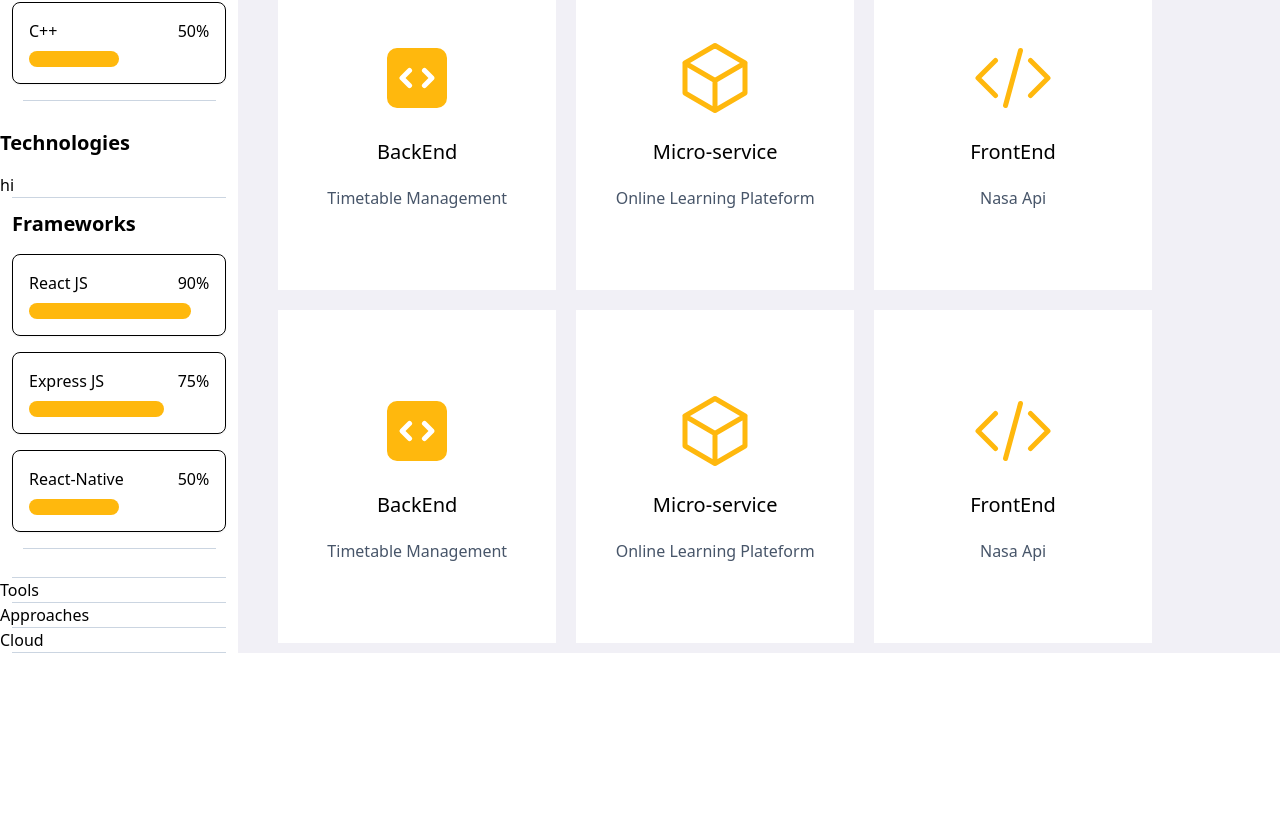
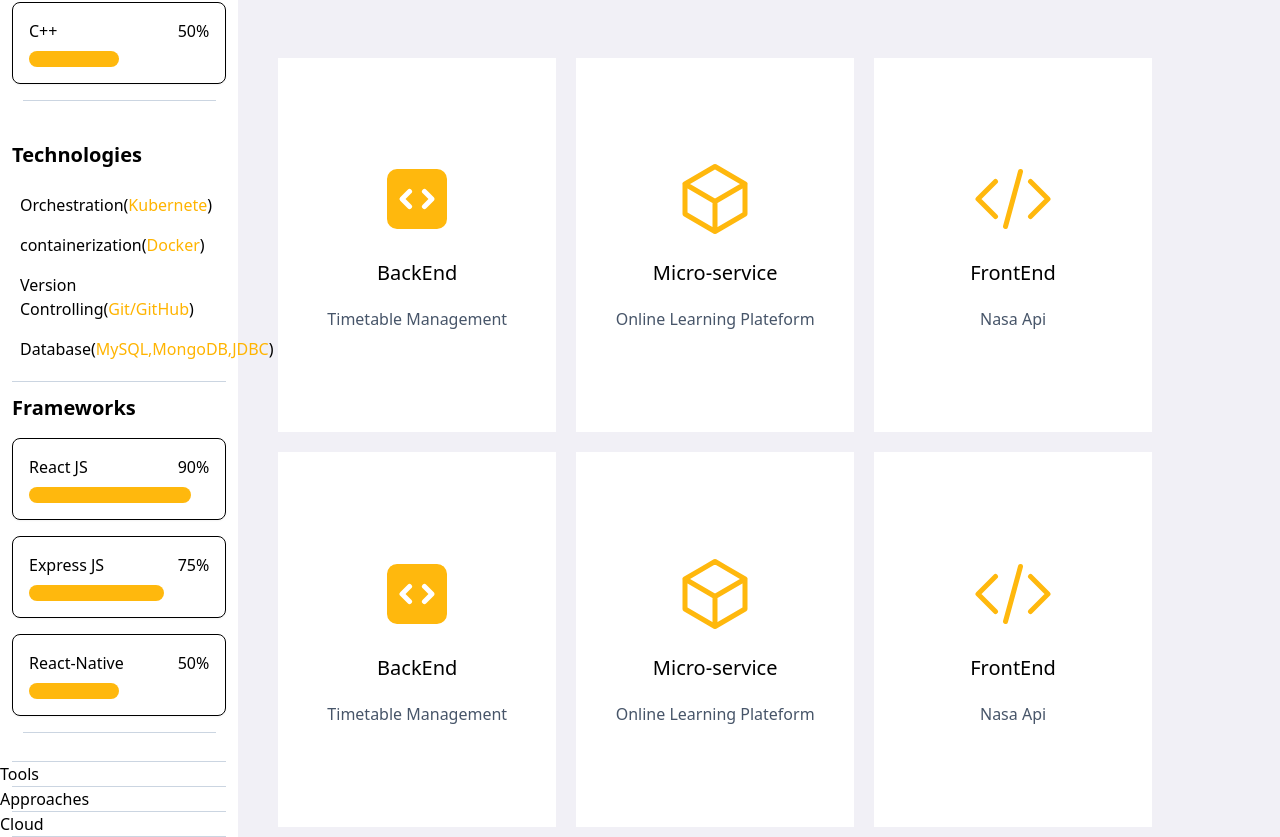
Before and after one commit to Loshan2001/myPortfolio, a React (Vite) app: page / in a window 1280 px wide. Shown: the part 959-1796 px from the top of the page. Before the commit the page ends 1612 px from the top, so only its background shows below. Built offline with nearby package versions, Linux system fonts and the light colour scheme.

Commit message:
implement Technologies

```diff
--- a/src/components/Home/Profile/Technologies.jsx
+++ b/src/components/Home/Profile/Technologies.jsx
@@ -8,10 +8,13 @@ function Technologies() {
   ];
   return (
   <>
-   <div>
+   <div className='p-3'>
    <h3 className="text-xl font-semibold mb-4">Technologies</h3>
-   <div>
-    hi
+   <div className=''>
+    <p className='text-base p-2'>Orchestration(<span className='text-primary'>Kubernete</span>)</p>
+    <p className='text-base p-2'>containerization(<span className='text-primary'>Docker</span>)</p>
+    <p className='text-base p-2'>Version Controlling(<span className='text-primary'>Git/GitHub</span>)</p>
+    <p className='text-base p-2'>Database(<span className='text-primary'>MySQL,MongoDB,JDBC</span>)</p>
    </div>
    </div>
    <hr className="text-slate-300  w-[90%] items-center mx-auto"/>
```
